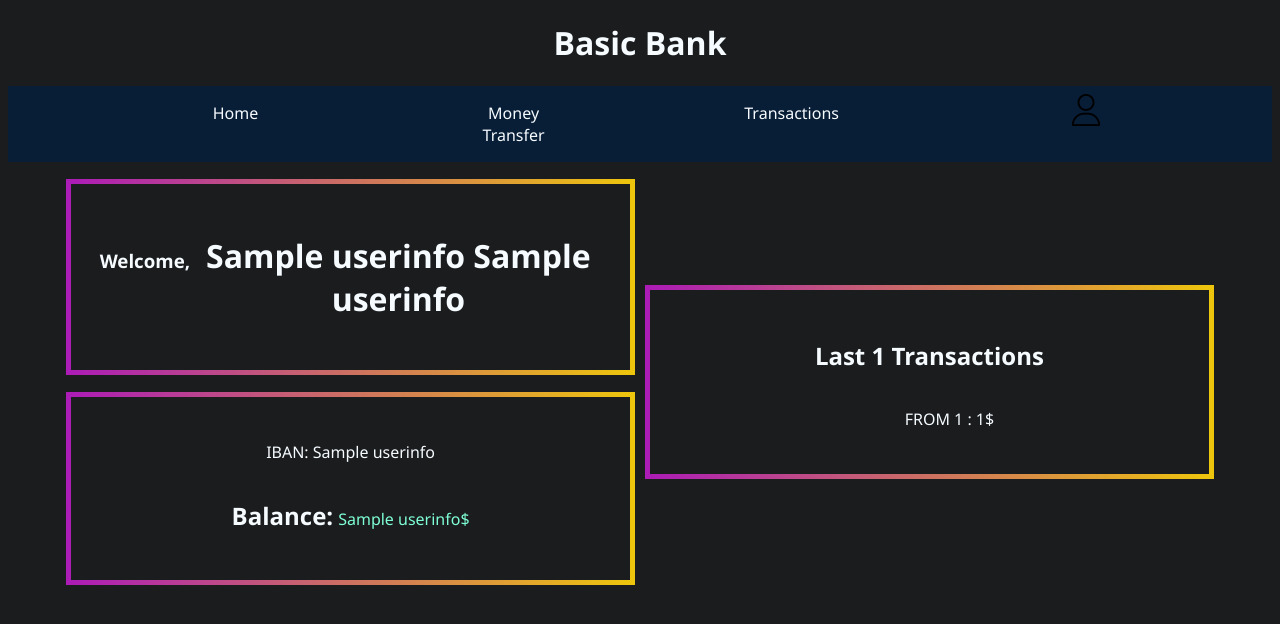
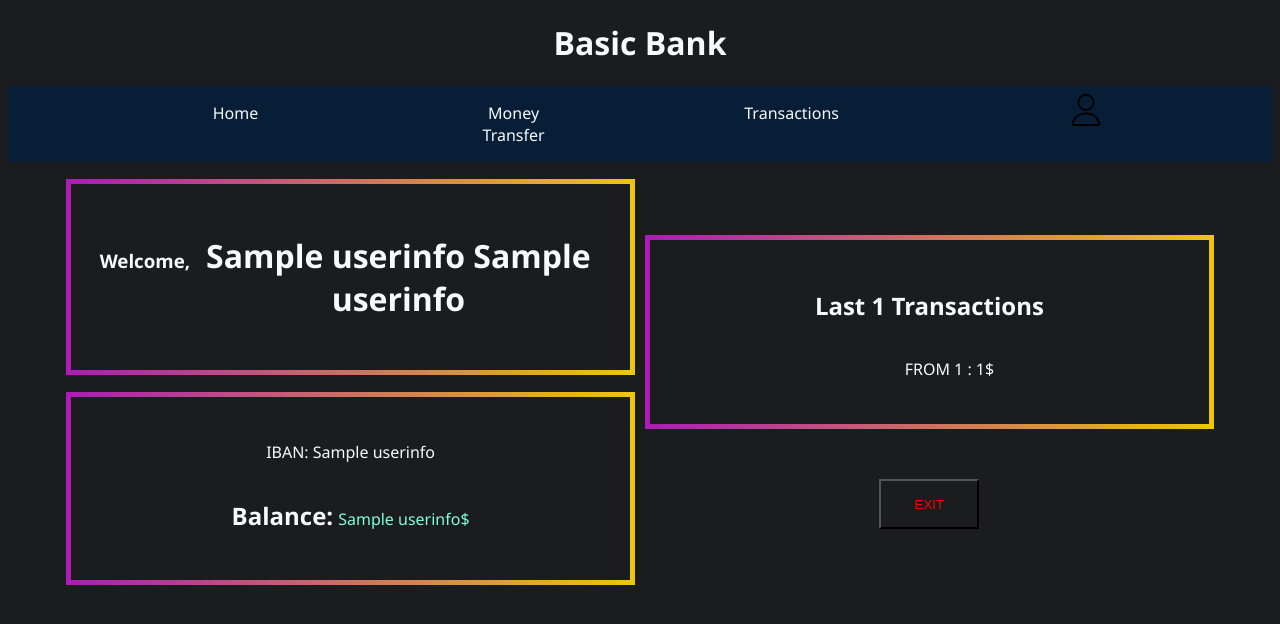
Before and after one commit to SchumacherFarad/BasicBankFlaskApp, a Flask app: template templates/index.html in a window 1280 px wide. Shown: the top 624 px of the page. Run offline with Flask 3, Linux system fonts and the light colour scheme; the template is opened without the code that fills it: most values are stand-ins (such as "Sample title", 1, 10 or a date in 2020); parts of the project's set-up code (start-up, migrations or seed data) failed here and were passed over.

Commit message:
Added Exit Button to Home Page

```diff
--- a/app.py
+++ b/app.py
@@ -9,23 +9,26 @@ app = Flask(__name__)
 app.secret_key ="748943448fe3fd665c0b97d37b6b0c7b15cc41ea7d8d6107186ed9f6568961e1"
 @app.route('/', methods = ['GET', 'POST'])
 def login():
-    if request.method == "POST":
-        useriban = request.form["iban"]
-        userpass = request.form["passw"]
-        for i in basicbank.customers:
-            if useriban == i.iban:
-                if userpass == i.password:
-                    i.readTransactions()
-                    if isinstance(i,Worker):
-                        userinfos = ["Worker",i.iban,i.name,i.surname,i.balance,i.password,i.transactions,i.salary]
-                        session["userinfo"] = userinfos
-                    elif isinstance(i,Customer):
-                        userinfos = ["Customer",i.iban,i.name,i.surname,i.balance,i.password,i.transactions]
-                        session["userinfo"] = userinfos
-                    return redirect(url_for("index"))
-        return render_template("login.html")
+    if "userinfo" in session:
+        return redirect(url_for("index"))
     else:
-        return render_template("login.html")
+        if request.method == "POST":
+            useriban = request.form["iban"]
+            userpass = request.form["passw"]
+            for i in basicbank.customers:
+                if useriban == i.iban:
+                    if userpass == i.password:
+                        i.readTransactions()
+                        if isinstance(i,Worker):
+                            userinfos = ["Worker",i.iban,i.name,i.surname,i.balance,i.password,i.transactions,i.salary]
+                            session["userinfo"] = userinfos
+                        elif isinstance(i,Customer):
+                            userinfos = ["Customer",i.iban,i.name,i.surname,i.balance,i.password,i.transactions]
+                            session["userinfo"] = userinfos
+                        return redirect(url_for("index"))
+            return render_template("login.html")
+        else:
+            return render_template("login.html")
 
 @app.route('/money_transfer', methods = ['GET', 'POST'])
 def money_transfer():
@@ -39,16 +42,20 @@ def money_transfer():
     else:
         return redirect(url_for("login"))
 
-@app.route('/index')
+@app.route('/index', methods = ["GET" , "POST"])
 def index():
     if "userinfo" in session:
-        basicbank.writePeople("./People.csv")
-        basicbank.customers[basicbank.findiban(session["userinfo"][1])].transactions.clear()
-        basicbank.customers[basicbank.findiban(session["userinfo"][1])].readTransactions()
-        session["userinfo"][4] = basicbank.customers[basicbank.findiban(session["userinfo"][1])].balance
-        session["userinfo"][6] = basicbank.customers[basicbank.findiban(session["userinfo"][1])].transactions
-        userinforms = session["userinfo"]
-        return render_template("index.html", userinfo = userinforms)
+        if request.method == "POST":
+            del session["userinfo"]
+            return redirect(url_for("login"))
+        else:
+            basicbank.writePeople("./People.csv")
+            basicbank.customers[basicbank.findiban(session["userinfo"][1])].transactions.clear()
+            basicbank.customers[basicbank.findiban(session["userinfo"][1])].readTransactions()
+            session["userinfo"][4] = basicbank.customers[basicbank.findiban(session["userinfo"][1])].balance
+            session["userinfo"][6] = basicbank.customers[basicbank.findiban(session["userinfo"][1])].transactions
+            userinforms = session["userinfo"]
+            return render_template("index.html", userinfo = userinforms)
     else:
         return redirect(url_for("login"))
 
--- a/static/styles.css
+++ b/static/styles.css
@@ -108,7 +108,7 @@ input::-webkit-inner-spin-button {
     -webkit-appearance: none;
     margin: 0;
 }
-button.mtitems, button.Loginitems {
+button.mtitems, button.Loginitems{
     display: table-cell;
     vertical-align: middle;
     background-color: #EEC50D;
@@ -147,3 +147,11 @@ div#Transactions h2{
 input#firstdep[type="number"]{
     text-align: left;
 }
+
+button#Exitbut{
+    background-color: #1A1C1E;
+    color: red;
+    margin-top: 50%;
+    min-width: 100px;
+    min-height: 50px;
+}
--- a/templates/index.html
+++ b/templates/index.html
@@ -44,6 +44,11 @@
                     {% endif %}
                 </ul>
             </div>
+            <div id="BalanceChild">
+                <form method="POST">
+                    <button id="Exitbut">EXIT</button>
+                </form>
+            </div>
         </div>
         {% endif %}
     </div>
```
